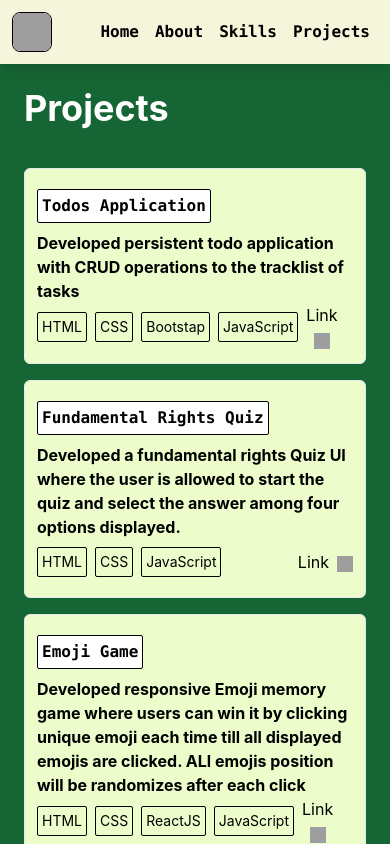
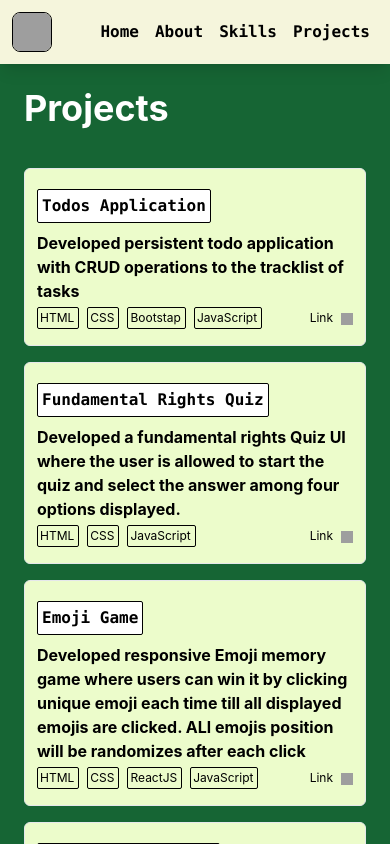
Before and after one commit to charanbasam-25/charan25TEN.github.io, a React (Create React App) app: page /projects in a window 390 px wide. Shown: the top 844 px of the page. Built offline with nearby package versions, Linux system fonts and the light colour scheme; grey boxes are pictures that could not be loaded.

Commit message:
link changes

```diff
--- a/src/components/Projects.js
+++ b/src/components/Projects.js
@@ -12,10 +12,12 @@ const  Projects= () => {
                         <h1 className='bg-white border border-black p-1 rounded-sm inline-block font-mono font-black my-2'>{project.title}</h1>
                         <p className='font-bold text-md'>{project.description}</p>
                         <div className='flex items-center justify-between'>
-                        <ul className='flex'>
-                            {project.technologies.map((tech) => <li className='pr-1 border border-black mr-2 my-2 text-center p-1 rounded-sm text-sm'>{tech}</li>)}
+                        <ul className='flex flex-wrap w-80'>
+                            {project.technologies.map((tech) => <li className='pr-1 border border-black mr-2 my-1 lg:my-2 text-center p-0.5 lg:p-1 rounded-sm text-xs lg:text-sm'>{tech}</li>)}
                         </ul>
-                        <a className='inline-block' href={project.link} target='_blank' rel="noreferrer"> Link<img className="ml-2 h-4 w-4 inline-block" alt="projectlink" src="https://i.imgur.com/LPziCTQ.png" title="source: imgur.com" /></a>
+                        <div className='flex flex-row justify-end w-20'>
+                        <a className='inline-block  text-xs lg:text-sm float-right' href={project.link} target='_blank' rel="noreferrer"> Link<img className="ml-2 h-3 w-3 lg:w-4 lg:h-4 inline-block" alt="projectlink" src="https://i.imgur.com/LPziCTQ.png" title="source: imgur.com" /></a>
+                        </div>
                         </div>
                     </div>
 
```
